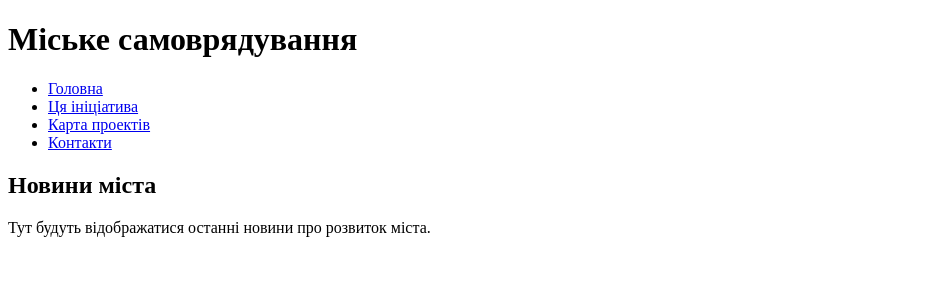
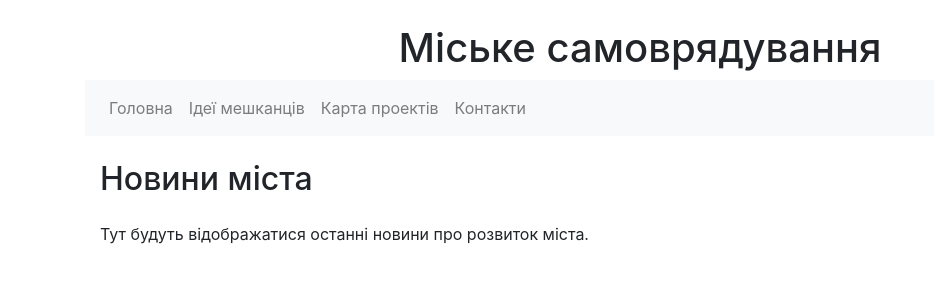
Before and after one commit to WalDemor/hackaton-city-build-project, a Flask app: page /home in a window 1280 px wide. Shown: the top 300 px of the page, without its empty margins (0-934 px from the left). Run offline with Flask 3, Linux system fonts and the light colour scheme; some libraries are stand-ins or nearby versions.

Commit message:
дизайн base

```diff
--- a/src/web/templates/base.html
+++ b/src/web/templates/base.html
@@ -1,42 +1,34 @@
 <!doctype html>
-
-<html>
-
+<html lang="uk">
 <head>
-
     <meta charset="UTF-8">
     <meta name="viewport" content="width=device-width, initial-scale=1.0">
-
-    <title>
-        {% block start %}
-        base
-        {% endblock %}
-    </title>
-
+    <title>{% block title %}Міське самоврядування{% endblock %}</title>
+    <link rel="stylesheet" href="https://stackpath.bootstrapcdn.com/bootstrap/4.5.2/css/bootstrap.min.css">
+    <link rel="stylesheet" href="{{ url_for('static', filename='styles.css') }}">
+</head>
+<body>
     <div class="container">
-        <h1 class="text-center">Міське самоврядування</h1>
-        <nav>
-            <ul class="nav nav-pills">
+        <header class="text-center my-4">
+            <h1>Міське самоврядування</h1>
+            <nav class="navbar navbar-expand-lg navbar-light bg-light">
+                <ul class="navbar-nav">
                     <li class="nav-item"><a class="nav-link" href="{{ url_for('home') }}">Головна</a></li>
-                <li class="nav-item"><a class="nav-link" href="{{ url_for('initiative') }}">Ця ініціатива</a></li>
+                    <li class="nav-item"><a class="nav-link" href="{{ url_for('initiative') }}">Ідеї мешканців</a></li>
                     <li class="nav-item"><a class="nav-link" href="{{ url_for('projects') }}">Карта проектів</a></li>
                     <li class="nav-item"><a class="nav-link" href="{{ url_for('contact') }}">Контакти</a></li>
                 </ul>
             </nav>
+        </header>
 
-
-    <div class="conteiner">
-        {% block content %} {% endblock %}
+        <main>
+            {% block content %}{% endblock %}
+        </main>
     </div>
 
-</head>
-
-    <script
-    type="text/javascript"
-    src="{{ url_for('static', filename='index.js') }}"
-    ></script>
-
-<body>
-
-
+    <script src="https://code.jquery.com/jquery-3.5.1.slim.min.js"></script>
+    <script src="https://cdn.jsdelivr.net/npm/@popperjs/core@2.5.2/dist/umd/popper.min.js"></script>
+    <script src="https://stackpath.bootstrapcdn.com/bootstrap/4.5.2/js/bootstrap.min.js"></script>
+    <script src="{{ url_for('static', filename='index.js') }}"></script>
+</body>
 </html>
--- a/src/web/templates/home.html
+++ b/src/web/templates/home.html
@@ -2,14 +2,13 @@
 
 {% block content %}
 <div class="container">
-
-    <h2>Новини міста</h2>
+    <h2 class="my-4">Новини міста</h2>
     <p>Тут будуть відображатися останні новини про розвиток міста.</p>
 
     {% for new in news %}
     <div class="card my-3">
         <div class="card-body">
-            <h5 class="card-title">Новина {{ loop.index }}: {{ new.title }}</h5>
+            <h5 class="card-title">{{ new.title }}</h5>
             <p class="card-text">{{ new.description }}</p>
             <p class="text-muted">Дата: {{ new.date }}</p>
         </div>
```
Lines whose indentation alone changed are shown as unchanged.
